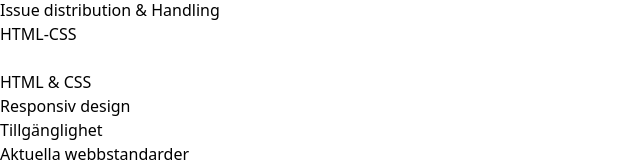
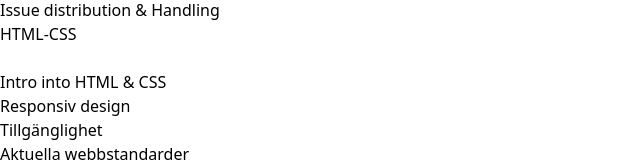
Before and after one commit to AbasBashir/Teorihandboken, a React (Vite) app in the folder my-react-app/: page / in a window 1280 px wide. Shown: the part 146-308 px from the top of the page, without its empty margins (0-640 px from the left). Built offline with nearby package versions, Linux system fonts and the light colour scheme.

Commit message:
Added the text intro to the subheading.

```diff
--- a/my-react-app/src/HTMLCSS.jsx
+++ b/my-react-app/src/HTMLCSS.jsx
@@ -3,7 +3,7 @@ import React from 'react'
 function HTMLCSS() {
     return (
         <div className='flex-col space-y-2'>
-            <h4 className='cursor-pointer hover:bg-black hover:text-white pl-4 p-1 text-md'>HTML & CSS</h4>
+            <h4 className='cursor-pointer hover:bg-black hover:text-white pl-4 p-1 text-md'>Intro into HTML & CSS</h4>
             <h4 className='cursor-pointer hover:bg-black hover:text-white pl-4 p-1 text-md'>Responsiv design</h4>
             <h4 className='cursor-pointer hover:bg-black hover:text-white pl-4 p-1 text-md'>Tillgänglighet</h4>
             <h4 className='cursor-pointer hover:bg-black hover:text-white pl-4 p-1 text-md'>Aktuella webbstandarder</h4>
```
